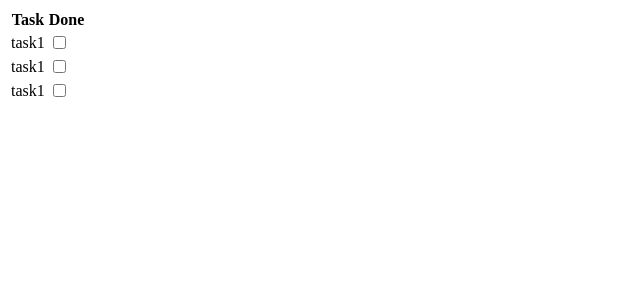
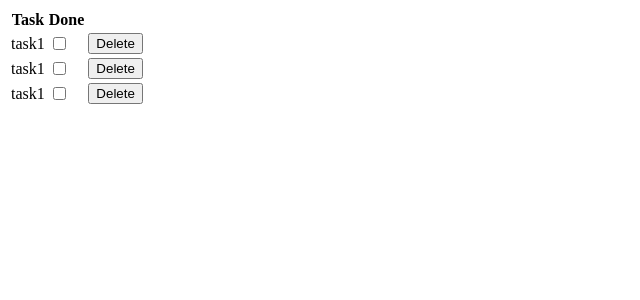
Before and after one commit to ZsoltEmber/diligent-react-ts2, a React (Vite) app: page / in a window 1280 px wide. Shown: the top 300 px of the page, without its empty margins (0-640 px from the left). Built offline with nearby package versions, Linux system fonts and the light colour scheme.

Commit message:
add a delete button

```diff
--- a/src/TodoTable.tsx
+++ b/src/TodoTable.tsx
@@ -24,6 +24,7 @@ const TodoTable: React.FC<TodoTableProps> = ({todos}) => {
                 <tr key={todo.task}>
                     <td>{todo.task}</td>
                     <td> <input type={"checkbox"}></input> </td>
+                    <td> <button>Delete</button> </td>
                 </tr>
             )})}
         </tbody>
```
